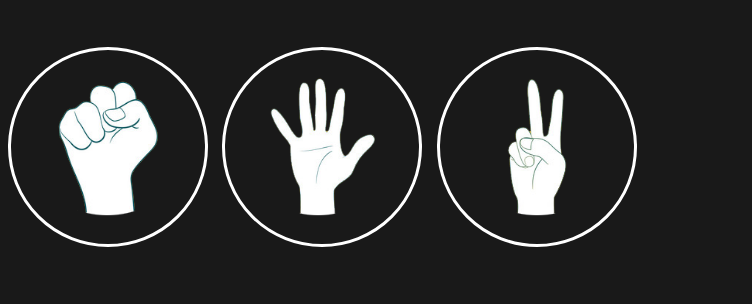
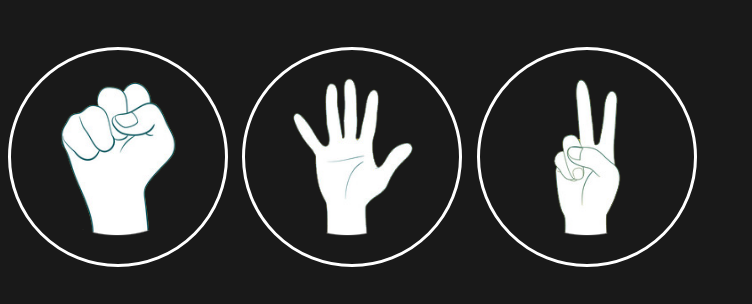
Before and after one commit to jibumjibu/rock-paper-scissors, a plain HTML site: page index.html in a window 1280 px wide. Shown: the part 111-415 px from the top of the page, without its empty margins (0-752 px from the left). Drawn offline with Linux system fonts and the light colour scheme.

Commit message:
Add files via upload

```diff
--- a/rock-paper-scissors.css
+++ b/rock-paper-scissors.css
@@ -10,16 +10,16 @@ body {
 }
 
 .move-icon {
-  height: 140px;
+  height: 160px;
   border-width: 0px;
 }
 
 .move-button {
   background-color: transparent;
   border: 3px solid white;
-  width: 200px;
-  height: 200px;
-  border-radius: 100px;
+  width: 220px;
+  height: 220px;
+  border-radius: 110px;
   margin-right: 10px;
   cursor: pointer;
 }
```
